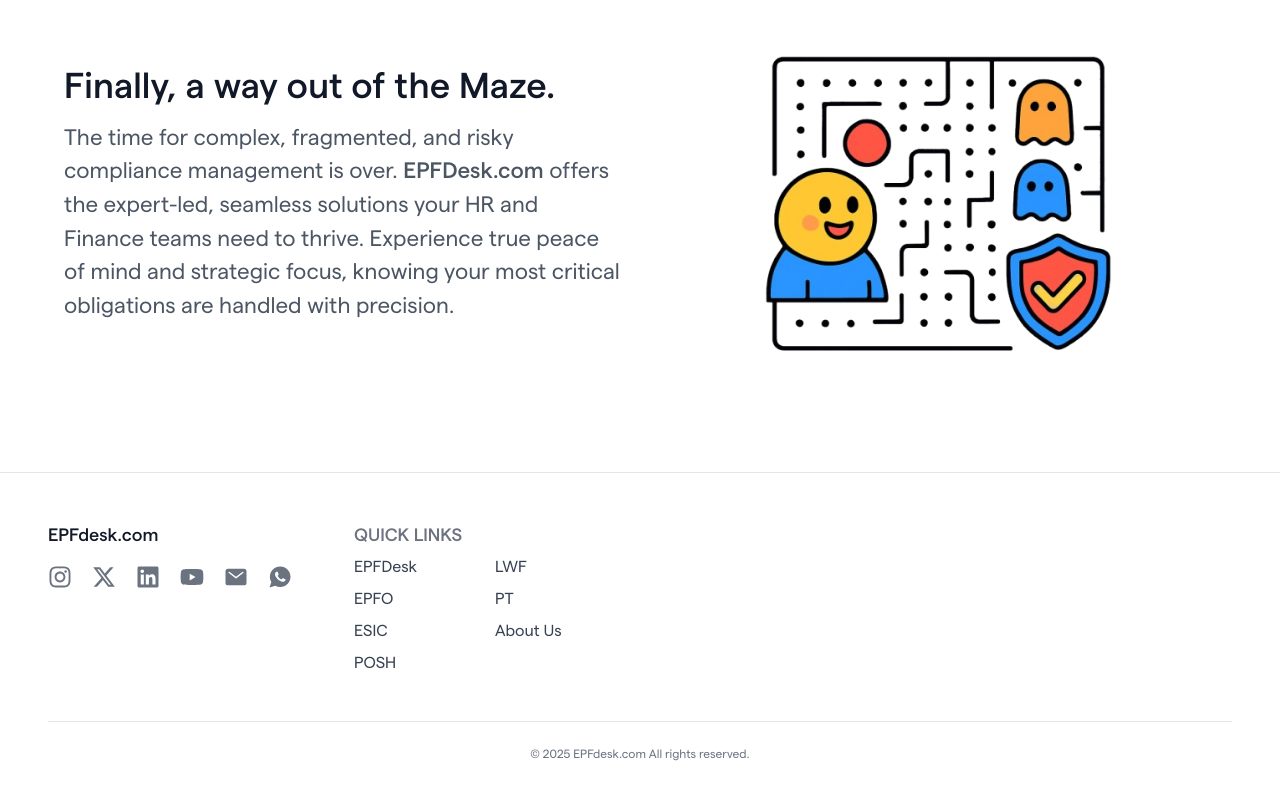
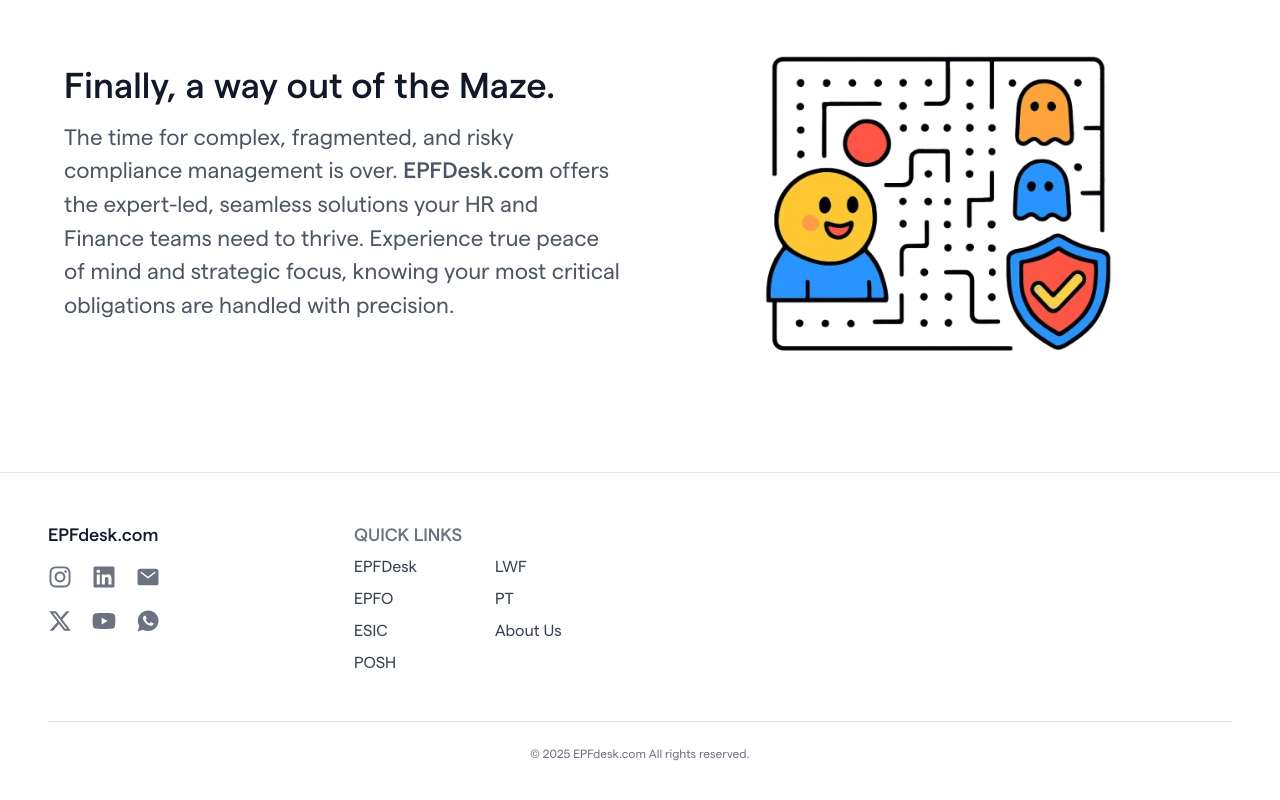
Before and after one commit to greatby/EPFdesk_V2, a React (Vite) app: page / in a window 1280 px wide. Shown: the part 7579-8379 px from the top of the page. Built offline with nearby package versions, Linux system fonts and the light colour scheme; no server answers.

Commit message:
minor code changes

```diff
--- a/src/components/Footer.jsx
+++ b/src/components/Footer.jsx
@@ -102,7 +102,6 @@
 
 //         {/* Trust Signals (visible on all pages) */}
 
-
 //         {/* Scroll To Top */}
 
 //       </div>
@@ -124,11 +123,15 @@
 //   );
 // }
 
-
 import { useEffect, useState } from "react";
 import { useLocation, useNavigate, Link } from "react-router-dom";
 import { ChevronUpIcon } from "@heroicons/react/24/solid";
-import { FaInstagram, FaLinkedin, FaXTwitter, FaYoutube } from "react-icons/fa6";
+import {
+  FaInstagram,
+  FaLinkedin,
+  FaXTwitter,
+  FaYoutube,
+} from "react-icons/fa6";
 import { IoMail } from "react-icons/io5";
 import { IoLogoWhatsapp } from "react-icons/io";
 export default function Footer() {
@@ -169,6 +172,7 @@
 
             {/* Social Links */}
             <div className="flex gap-5 mt-4">
+              <div className="flex flex-col gap-5">
                 <a
                   href="https://www.instagram.com/epfdesk/"
                   target="_blank"
@@ -185,6 +189,8 @@
                 >
                   <FaXTwitter className="w-6 h-6" />
                 </a>
+              </div>
+              <div className="flex flex-col gap-5">
                 <a
                   href="https://www.linkedin.com/company/108133988/admin/dashboard/"
                   target="_blank"
@@ -201,8 +207,13 @@
                 >
                   <FaYoutube className="w-6 h-6" />
                 </a>
-               <a href="mailto:hello@epfdesk.com" className="text-gray-500 hover:text-blue-700 transition">
-              <IoMail className="w-6 h-6"/>
+              </div>
+              <div className="flex flex-col gap-5">
+                <a
+                  href="mailto:hello@epfdesk.com"
+                  className="text-gray-500 hover:text-blue-700 transition"
+                >
+                  <IoMail className="w-6 h-6" />
                 </a>
                 <a
                   onClick={() => {
@@ -210,12 +221,16 @@
                     const text = encodeURIComponent(
                       "Hi, I need help with EPFdesk."
                     );
-                window.open(`https://wa.me/${phone}?text=${text}`, "_blank");
+                    window.open(
+                      `https://wa.me/${phone}?text=${text}`,
+                      "_blank"
+                    );
                   }}
                   className="text-gray-500 hover:text-green-700 transition cursor-pointer"
                 >
                   <IoLogoWhatsapp className="w-6 h-6" />
                 </a>
+              </div>
             </div>
           </div>
 
```
Lines whose indentation alone changed are shown as unchanged.
